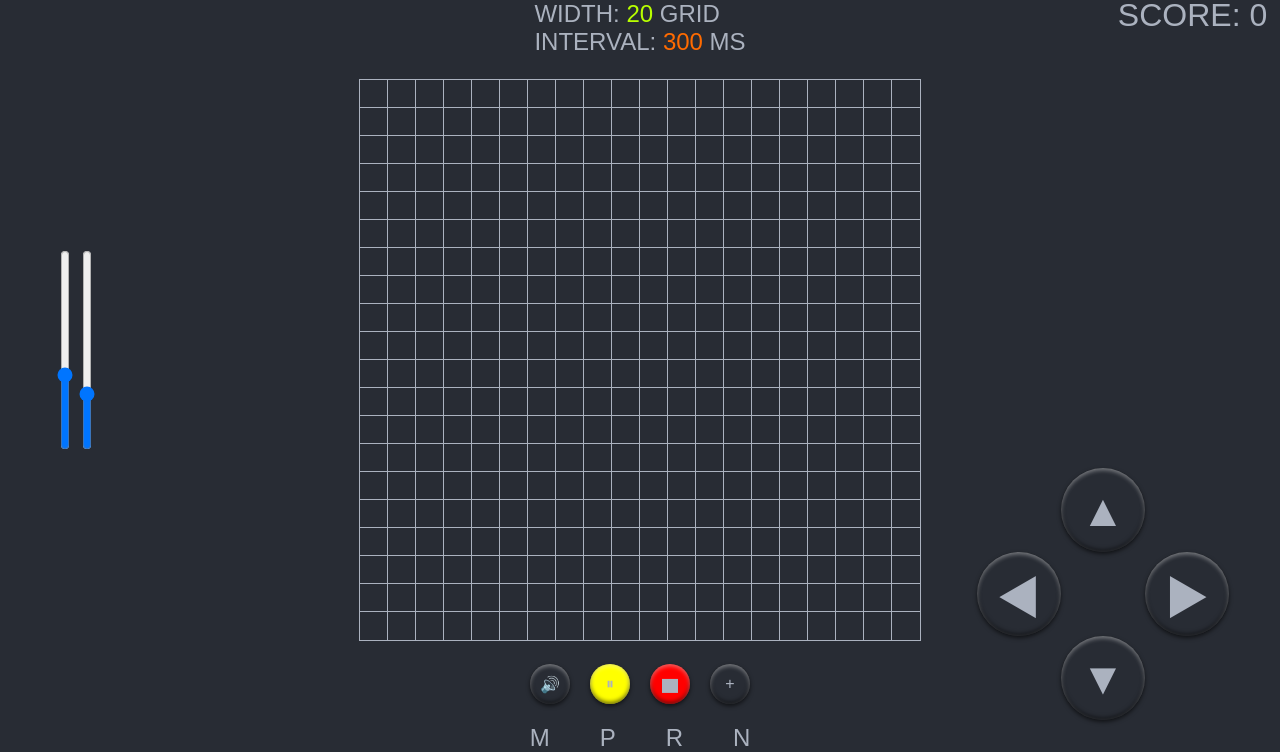
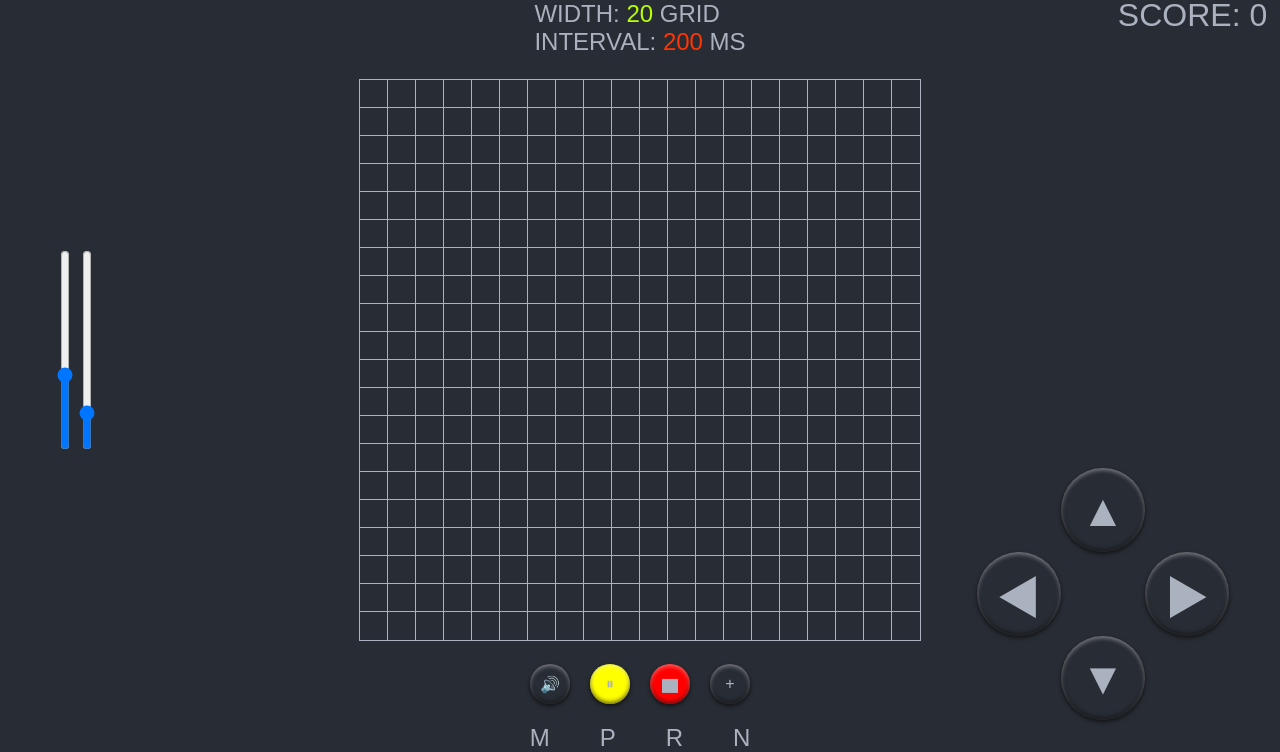
Before and after one commit to AaaRynt/AaaRynt.github.io, a plain HTML site: page content/snake.html in a window 1280 px wide. Shown: the part 48-800 px from the top of the page. Drawn offline with Linux system fonts and the light colour scheme; a web font is replaced by a local one.

Commit message:
Update snake.html

```diff
--- a/content/snake.html
+++ b/content/snake.html
@@ -23,12 +23,12 @@
 
 		<div id="width">
 			<div id="num1">10</div>
-			<div id="num2">300</div>
+			<div id="num2">200</div>
 		</div>
 		<div id="container"></div>
 		<div id="control3">
 			<input type="range" min="3" max="50" step="1" value="20" id="size" />
-			<input type="range" min="50" max="1000" step="50" value="300" id="interval" />
+			<input type="range" min="50" max="1000" step="50" value="200" id="interval" />
 		</div>
 
 		<div id="control1">
```
